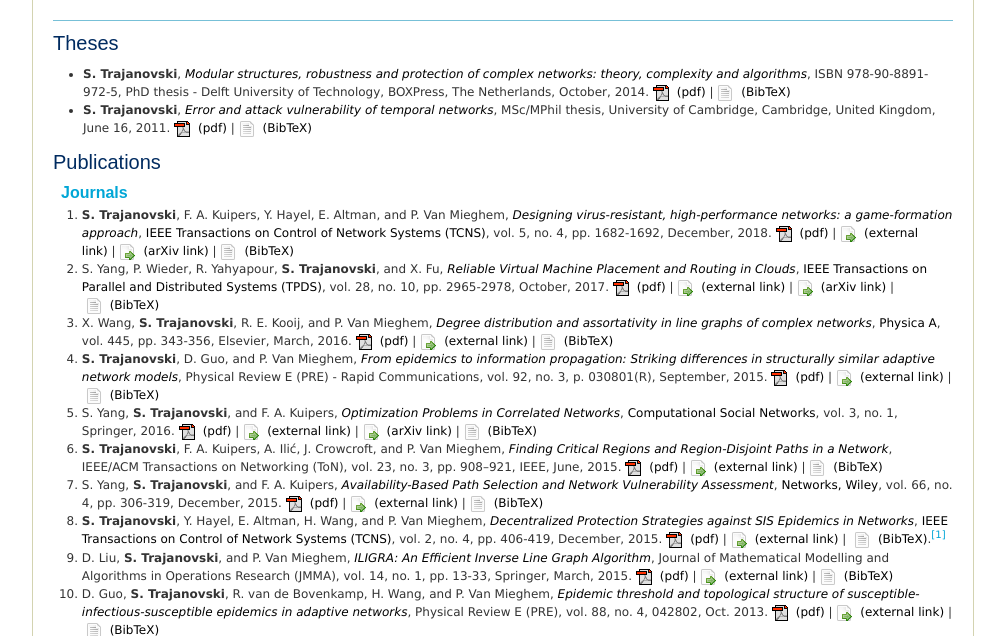
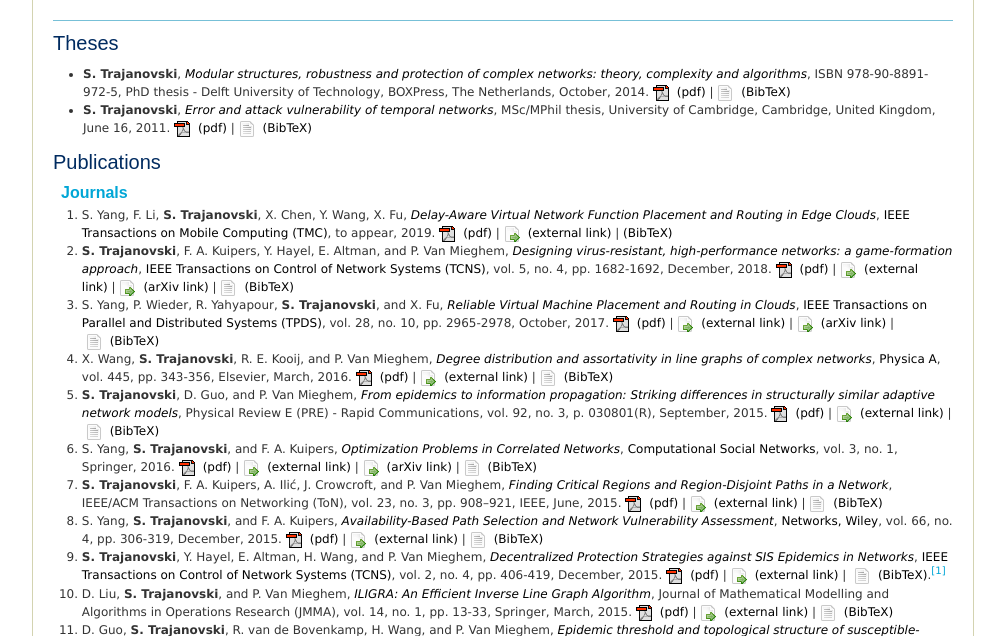
Before and after one commit to tstojan/tstojan.github.io, a plain HTML site: page pubedu.htm in a window 1280 px wide. Shown: the part 94-730 px from the top of the page, without its empty margins (137-1142 px from the left). Drawn offline with Linux system fonts and the light colour scheme.

Commit message:
IEEE TMC paper added in publications.

```diff
--- a/pubedu.htm
+++ b/pubedu.htm
@@ -39,6 +39,9 @@
 
 <h3 class="pub">Journals</h3>
 <ol>
+
+<li>S. Yang, F. Li, <span class="heading">S. Trajanovski</span>, X. Chen, Y. Wang, X. Fu, <a href="pub/IEEE_2019TMC_delay_vnf_edgeclouds.pdf" target="_blank"><em>Delay-Aware Virtual Network Function Placement and Routing in Edge Clouds</em></a>, <a href="https://www.computer.org/csdl/journal/tm" target="_blank">IEEE Transactions on Mobile Computing (TMC)</a>, to appear, 2019. <a href="pub/IEEE_2019TMC_delay_vnf_edgeclouds.pdf" class="icon-pdf" target="_blank">(pdf)</a>&nbsp;|&nbsp;<a href="http://dx.doi.org/10.1109/TMC.2019.2942306" class="icon-external" target="_blank">(external link)</a>&nbsp;|&nbsp;<a href="pub/IEEE_2019TMC_delay_vnf_edgeclouds.bib” class="icon-plain" target="_blank">(BibTeX)</a><br class = "half"/></li>
+
 <li><span class="heading">S. Trajanovski</span>, F. A. Kuipers, Y. Hayel, E. Altman, and P. Van Mieghem, <a href="pub/IEEE_2017TCNS_virusspread_gameform.pdf" target="_blank"><em>Designing virus-resistant, high-performance networks: a game-formation approach</em></a>, <a href="http://sites.bu.edu/tcns/" target="_blank">IEEE Transactions on Control of Network Systems (TCNS)</a>, vol. 5, no. 4, pp. 1682-1692, December, 2018. <a href="pub/IEEE_2017TCNS_virusspread_gameform.pdf" class="icon-pdf" target="_blank">(pdf)</a>&nbsp;|&nbsp;<a href="http://dx.doi.org/10.1109/TCNS.2017.2747840" class="icon-external" target="_blank">(external link)</a>&nbsp;|&nbsp;<a href="https://arxiv.org/abs/1708.05908" class="icon-external" target="_blank">(arXiv link)</a>&nbsp;|&nbsp;<a href="pub/IEEE_2017TCNS_virusspread_gameform.bib" class="icon-plain" target="_blank">(BibTeX)</a><br class = "half"/></li>
 
 <li>S. Yang, P. Wieder, R. Yahyapour, <span class="heading">S. Trajanovski</span>, and X. Fu, <a href="pub/IEEE_2017TPDS_Reliable_VMplacement.pdf"><em>Reliable Virtual
```
Also changed, not shown: 2 other files.
